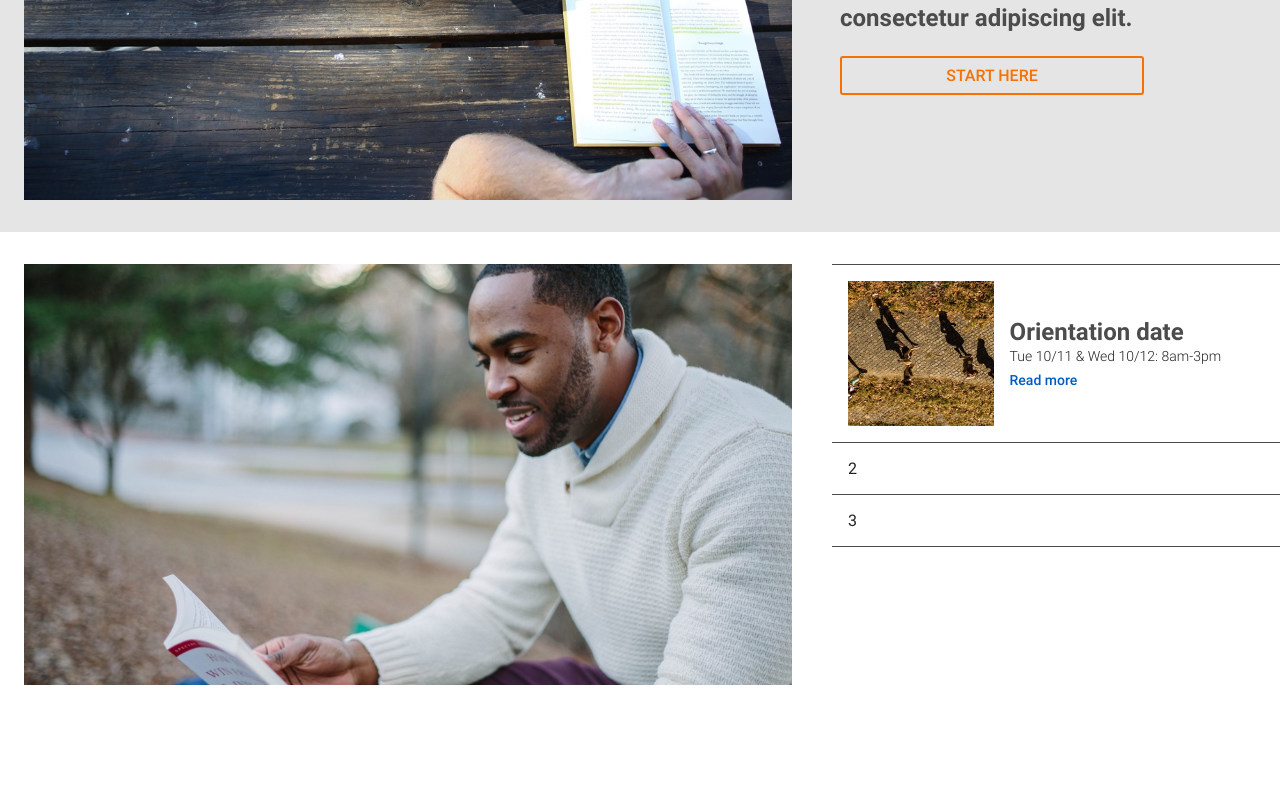
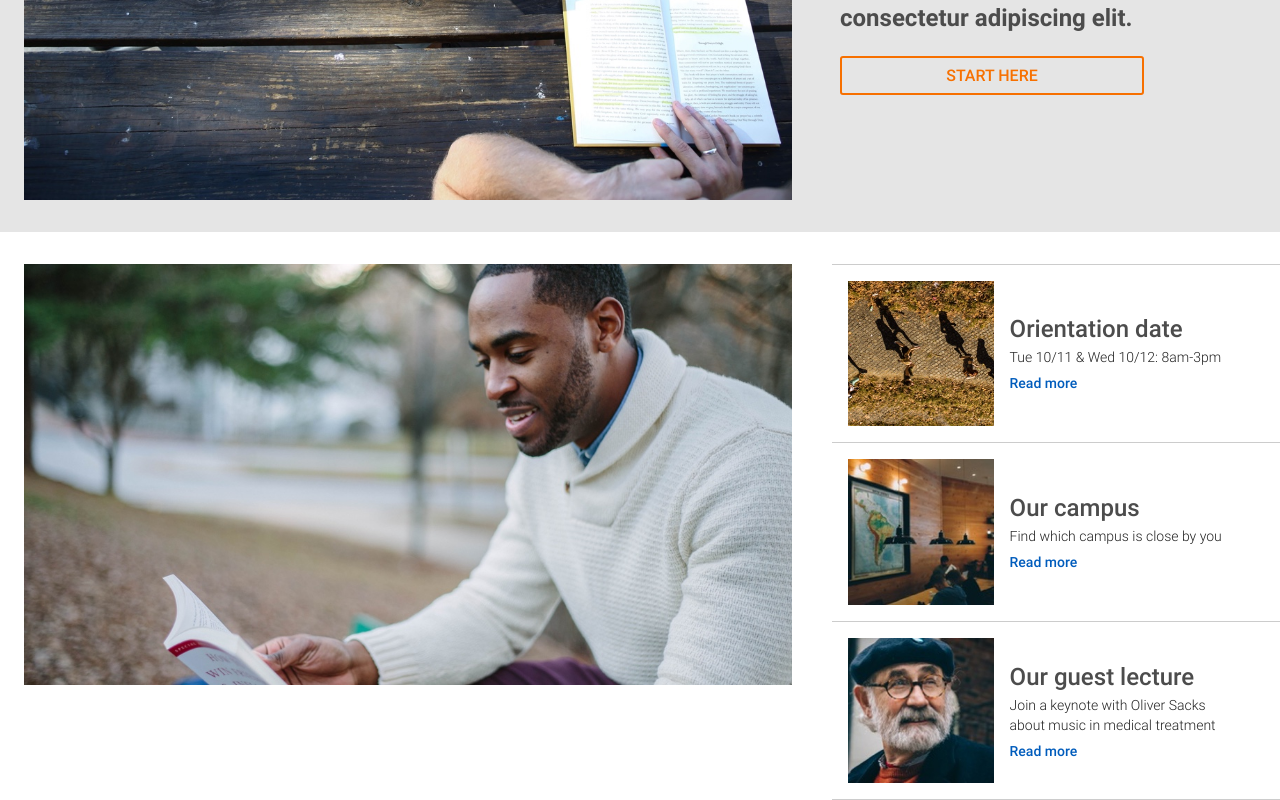
Before and after one commit to W1773m/colmaracademy, a plain HTML site: page index.html in a window 1280 px wide. Shown: the part 464-1264 px from the top of the page. Before the commit the page ends 1181 px from the top, so only its background shows below. Drawn offline with Linux system fonts and the light colour scheme; a web font is replaced by a local one.

Commit message:
Drie posts, plus scalen foto's gefixed

```diff
--- a/Resources/css/style.css
+++ b/Resources/css/style.css
@@ -93,9 +93,10 @@ a:hover, a:active {
 
 .supportimg {
     width: 60%;
-    height: auto;
+    height: 100%;
     padding: 32px 24px;
 }
+
 
 /* header met logo en navigatie */
 
@@ -126,6 +127,7 @@ nav {
 .linkitem {
     padding-left: 16px;
 }
+
 
 /* Banner */
 
@@ -172,6 +174,7 @@ nav {
     padding: 8px 0;
 }
 
+
 /* Information */
 
 #information {
@@ -188,12 +191,12 @@ nav {
 
 .blogitem {
     display: flex;
-    border-top: 1px solid #4c4c4c;
+    border-top: 1px solid #cccccc;
     padding: 16px;
 }
 
 .blogitem:last-child {
-    border-bottom: 1px solid #4c4c4c;
+    border-bottom: 1px solid #cccccc;
 }
 
 .blogitem img {
@@ -207,25 +210,24 @@ nav {
     display: flex;
     flex-direction: column;
     justify-content: center;
-}
-
-.blogitem .content {
     width: 65%;
     text-align: left;
+    padding-right: 24px;
 }
 
 .blogitem h3 {
     text-align: left;
-    font-weight: 700;
+    font-weight: 500;
     font-size: 1.5rem;
     color: #4c4c4c;
-    padding-bottom: 0.125rem;
+    padding-bottom: 0.25rem;
 }
 
 .blogitem p {
     text-align: left;
     font-weight: 300;
     font-size: 0.875rem;
+    line-height: 1.25rem;
     color: #222;
 }
 
--- a/index.html
+++ b/index.html
@@ -43,8 +43,22 @@
                         <a href="#">Read more</a>
                     </div>
                 </div>
-                <div class="blogitem">2</div>
-                <div class="blogitem">3</div>
+                <div class="blogitem">
+                    <img src="Resources/images/information-campus.jpg" alt="orientation" />
+                    <div class="content">
+                        <h3>Our campus</h3>
+                        <p>Find which campus is close by you</p>
+                        <a href="#">Read more</a>
+                    </div>
+                </div>
+                <div class="blogitem">
+                    <img src="Resources/images/information-guest-lecture.jpg" alt="orientation" />
+                    <div class="content">
+                        <h3>Our guest lecture</h3>
+                        <p>Join a keynote with Oliver Sacks about music in medical treatment</p>
+                        <a href="#">Read more</a>
+                    </div>
+                </div>
             </div>
         </section>
 
```
